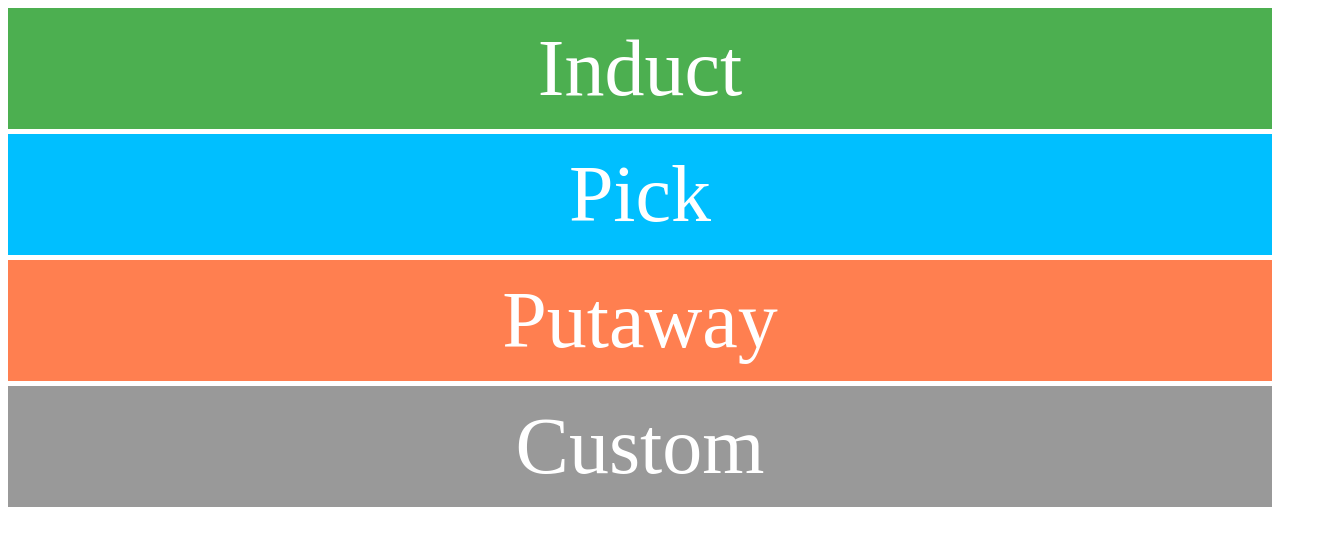
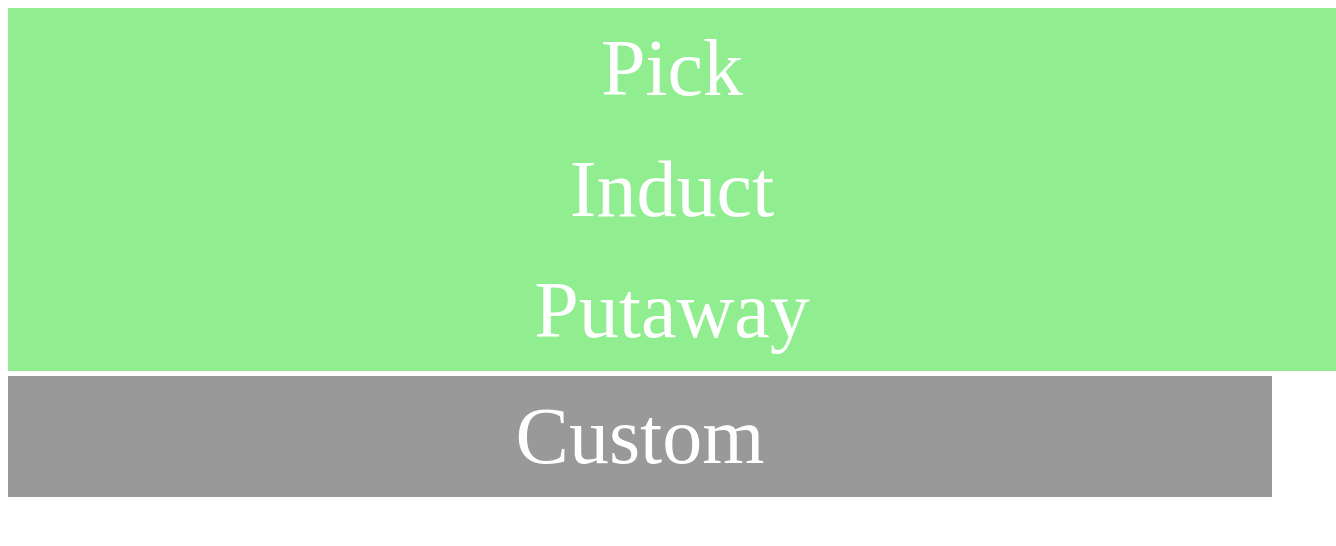
Before and after one commit to hasykes/time-study, a Next.js app: page / in a window 1280 px wide. Shown: the top 546 px of the page, 1336 px wide, since content can reach past the window. Built offline with nearby package versions, Linux system fonts and the light colour scheme.

Commit message:
allow saving of custom workflows to localstorage. Nav with query params, remove individual workflow pages

```diff
--- a/package.json
+++ b/package.json
@@ -11,7 +11,7 @@
   "dependencies": {
     "@next/font": "13.1.6",
     "moment": "^2.29.4",
-    "next": "13.1.6",
+    "next": "^13.5.6",
     "react": "18.2.0",
     "react-dom": "18.2.0"
   }
--- a/src/components/Timestudy.js
+++ b/src/components/Timestudy.js
@@ -33,7 +33,7 @@ const Timestudy = (props) => {
           setEventCount={setEventCount}
         />
         <Tasks
-          taskList={props.taskList}
+          taskList={JSON.parse(props.taskList)}
           setEventCount={setEventCount}
           eventCount={eventCount}
           setTimerShouldRun={setTimerShouldRun}
--- a/src/pages/index.js
+++ b/src/pages/index.js
@@ -1,8 +1,36 @@
 import Head from "next/head";
 import Link from "next/link";
-//import styles from "@/styles/Home.module.css";
+import { useState, useEffect } from "react"; //import styles from "@/styles/Home.module.css";
 
 export default function Home() {
+  const [workflows, setWorkflows] = useState({
+    Pick: ["Walk", "Locate", "Pick", "Place"],
+    Induct: ["Grab", "Scan", "Place", "Select"],
+    Putaway: [
+      "Walk",
+      "Read",
+      "Scan Case",
+      "Scan Location",
+      "Break Case",
+      "Place",
+    ],
+  });
+
+  useEffect(() => {
+    if (Object.keys(workflows).length === 0) {
+      getWorkflowsFromStorage();
+    }
+  });
+
+  const getWorkflowsFromStorage = () => {
+    if (localStorage.getItem("workflows")) {
+      setWorkflows([
+        ...workflows,
+        JSON.parse(localStorage.getItem("workflows")),
+      ]);
+    }
+  };
+
   return (
     <>
       <Head>
@@ -13,18 +41,22 @@ export default function Home() {
         <link rel="icon" href="/favicon.ico?v=2" />
       </Head>
       <main>
-        <Link id="induct_main_button" className="button" href="/induct">
-          Induct
-        </Link>
-
-        <Link id="pick_main_button" className="button" href="/pick">
-          Pick
-        </Link>
-
-        <Link id="putaway_main_button" className="button" href="/putaway">
-          Putaway
-        </Link>
-
+        {Object.keys(workflows).map((workflow, i) => {
+          return (
+            <Link
+              key={`workflow-${i}`}
+              id={`${workflow}_main_button`}
+              className="button"
+              href={encodeURI(
+                `/study?workflow=${workflow}&tasks=${JSON.stringify(
+                  workflows[workflow]
+                )}`
+              )}
+            >
+              {workflow}
+            </Link>
+          );
+        })}
         <Link id="custom_main_button" className="button" href="/custom">
           Custom
         </Link>
```
Also changed, not shown: src/pages/custom.js (+9 -5 lines), src/pages/study.js (added, +13 -0 lines), 1 other file (tests, documents, lock files or other folders).
